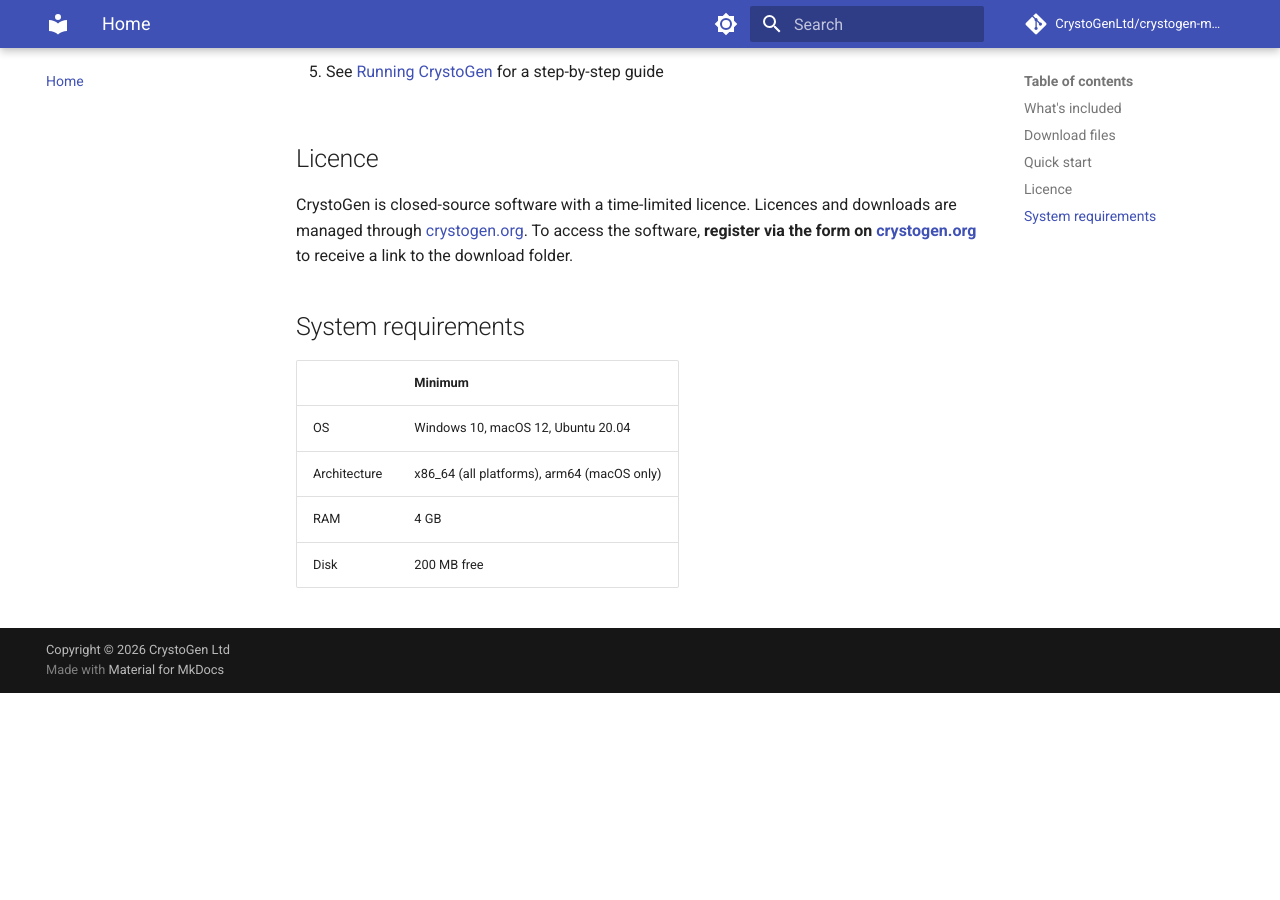
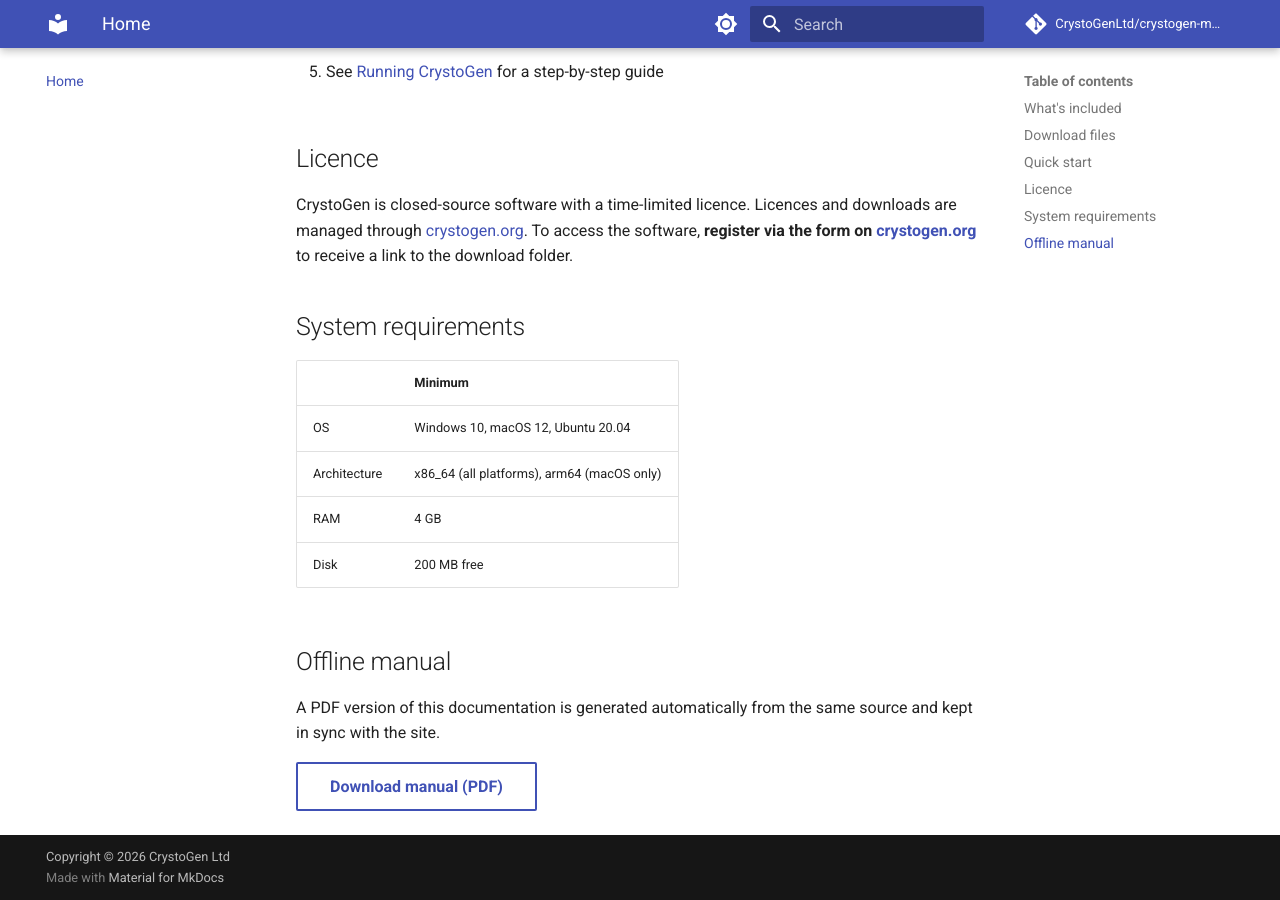
Before and after one commit to CrystoGenLtd/crystogen-manuals, an MkDocs documentation site: the page built from docs/index.md, in a window 1280 px wide and 900 px high, scrolled down 1761 px. Built offline with MkDocs 1.6.1 and Material for MkDocs 9.7.7, drawn with Linux system fonts in a browser that asks for light colours; comment, search, counter and statistics services are not loaded; before the commit the page ends 2454 px from its top, so only the background shows below that.

Commit message:
add pdf download button

```diff
--- a/docs/index.md
+++ b/docs/index.md
@@ -105,3 +105,9 @@
 | Architecture | x86_64 (all platforms), arm64 (macOS only) |
 | RAM | 4 GB |
 | Disk | 200 MB free |
+
+## Offline manual
+
+A PDF version of this documentation is generated automatically from the same source and kept in sync with the site.
+
+[Download manual (PDF)](pdf/crystogen-manual.pdf){ .md-button download }
```
